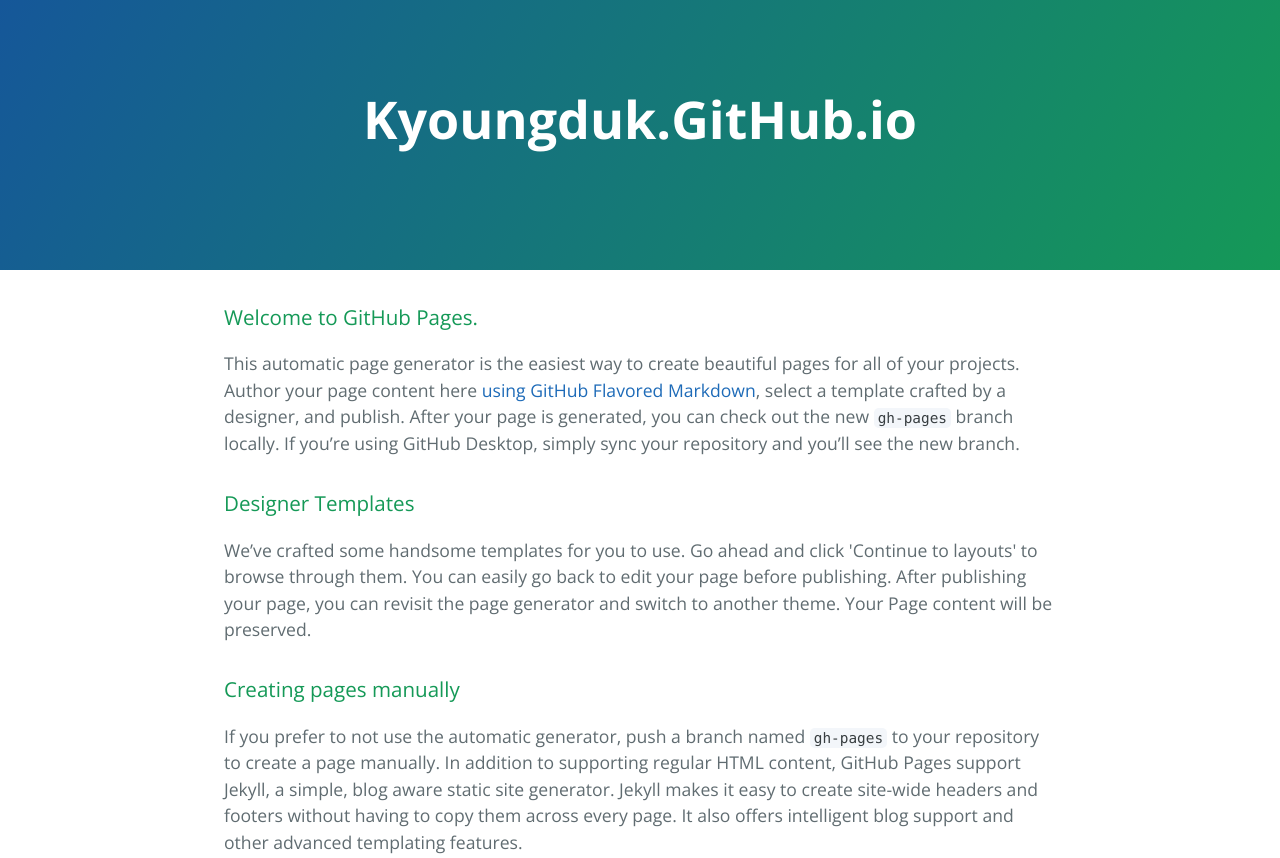
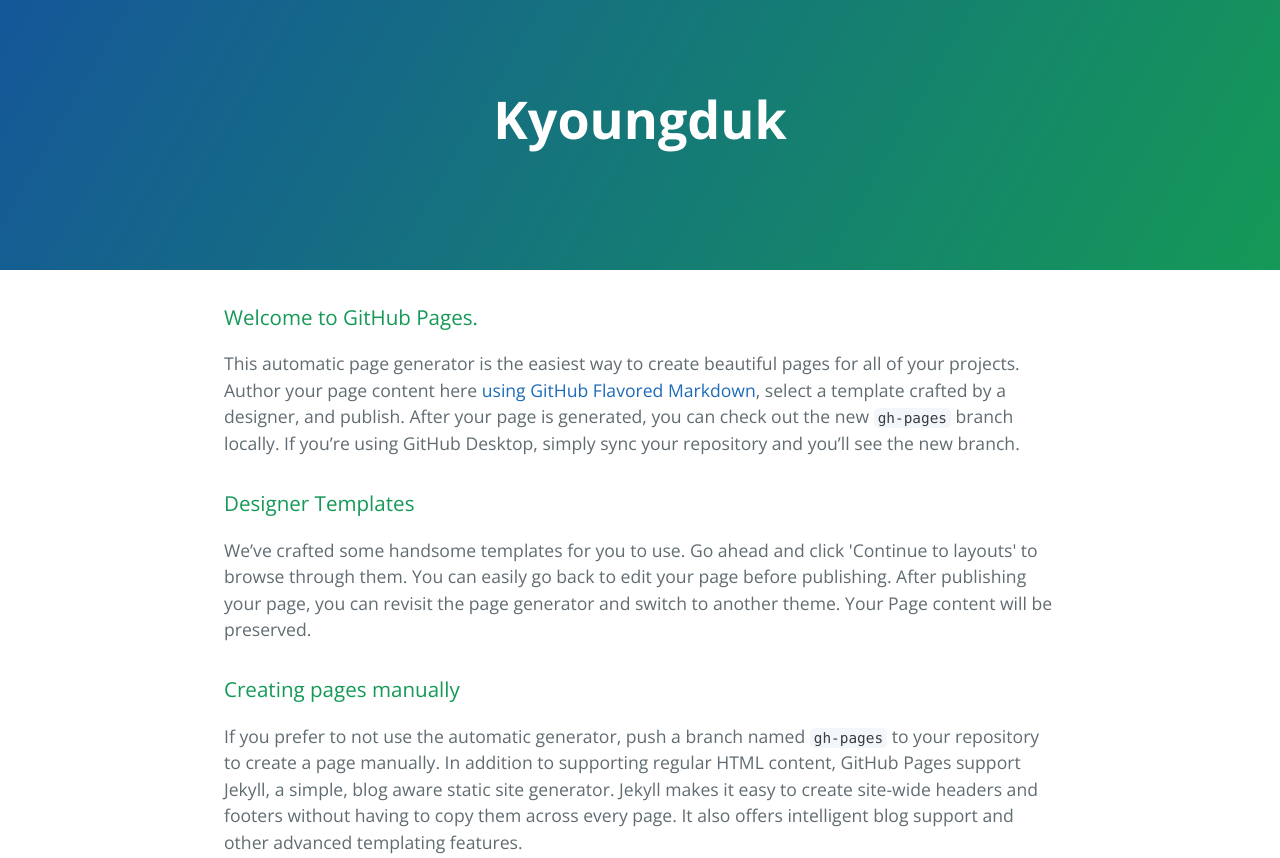
Before and after one commit to kyoungduk/kyoungduk, a plain HTML site: page index.html in a window 1280 px wide. Shown: the top 858 px of the page. Drawn offline with nearby package versions, Linux system fonts and the light colour scheme.

Commit message:
Update index.html

```diff
--- a/index.html
+++ b/index.html
@@ -11,7 +11,7 @@
   </head>
   <body>
     <section class="page-header">
-      <h1 class="project-name">Kyoungduk.GitHub.io</h1>
+      <h1 class="project-name">Kyoungduk</h1>
       <h2 class="project-tagline"></h2>
     </section>
 
```
